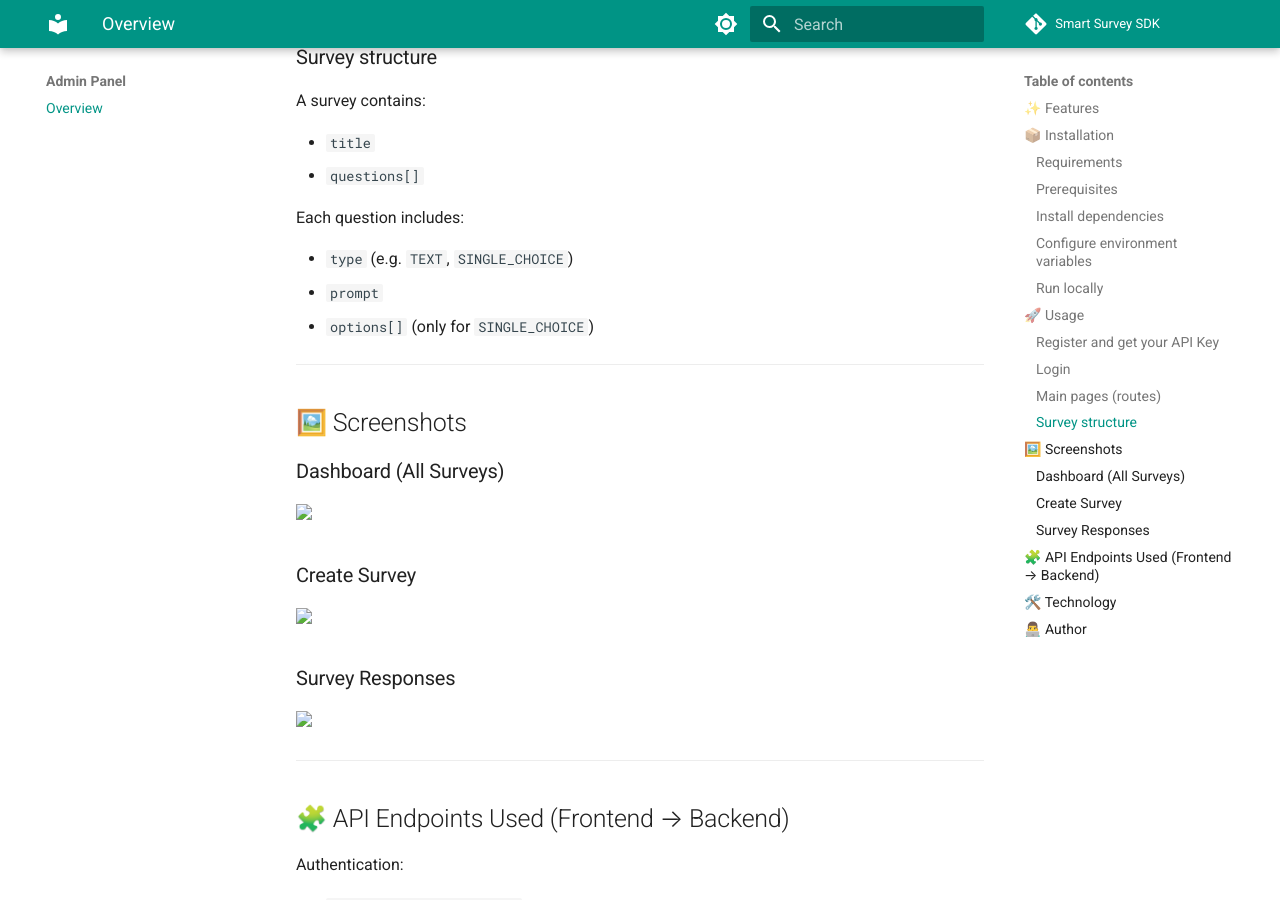
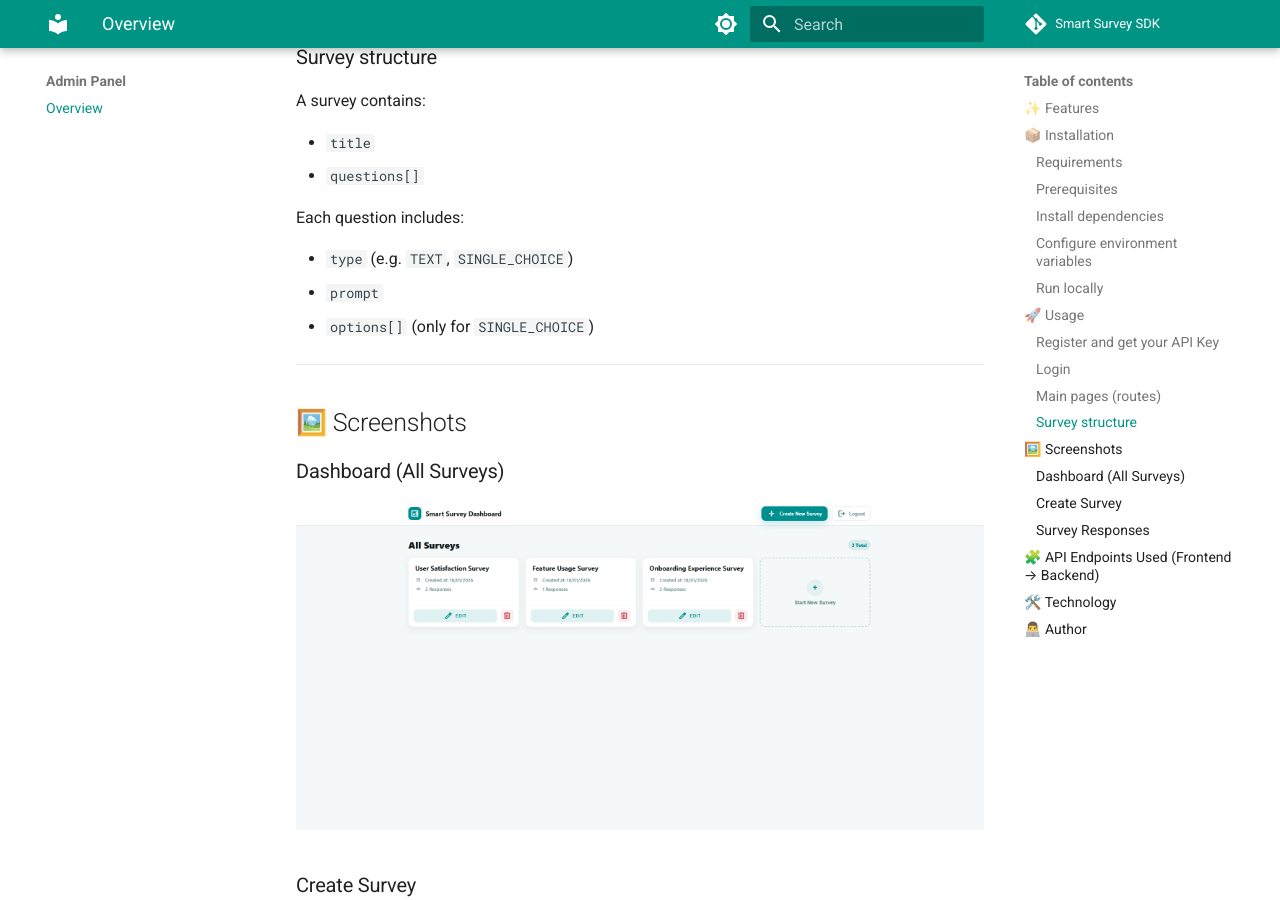
Before and after one commit to Tomerlevy104/smart-survey-sdk, an MkDocs documentation site: the page built from docs/admin-panel/index.md, in a window 1280 px wide and 900 px high, scrolled down 3171 px. Built offline with MkDocs 1.6.1 and Material for MkDocs 9.7.7, drawn with Linux system fonts in a browser that asks for light colours; comment, search, counter and statistics services are not loaded.

Commit message:
Updated mkdocs

```diff
--- a/docs/admin-panel/index.md
+++ b/docs/admin-panel/index.md
@@ -139,15 +139,15 @@ Each question includes:
 
 ### Dashboard (All Surveys)
 
-<img src="docs/assets/panel_dashboard.png" width="800" />
+<img src="../assets/panel_dashboard.png" width="800" />
 
 ### Create Survey
 
-<img src="docs/assets/panel_create_new_survey.png" width="800" />
+<img src="../assets/panel_create_new_survey.png" width="800" />
 
 ### Survey Responses
 
-<img src="docs/assets/panel_response.png" width="800" />
+<img src="../assets/panel_response.png" width="800" />
 
 ---
 
```
Also changed, not shown: docs/index.md (+1 -1 lines), docs/sdk/index.md (+3 -3 lines).
